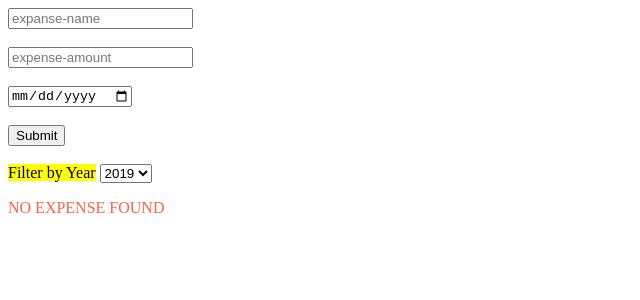
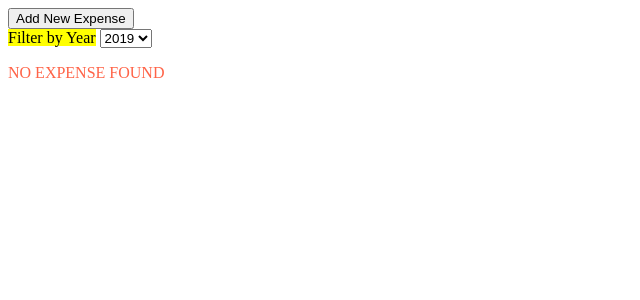
Before and after one commit to Iqbal-Farooq/React-js, a React (Create React App) app: page / in a window 1280 px wide. Shown: the top 300 px of the page, without its empty margins (0-640 px from the left). Built offline with nearby package versions, Linux system fonts and the light colour scheme.

Commit message:
working with form

```diff
--- a/src/components/Expenses/NewExpenses/Input.js
+++ b/src/components/Expenses/NewExpenses/Input.js
@@ -58,7 +58,7 @@ function Input(props){
                     <input type='number' id="amount" value={enteredAmount} placeholder="expense-amount" onChange={amountChanged}/><br /><br />
                     <input type='date'  id="date" value={entereDate} onChange={dateChanged}/> <br /><br />
                     {/* <button onClick={print} >Submit</button><br /><br /> */}
-                     <button >Submit</button><br /><br />
+                    <button onClick={props.onCancel}>Cancel</button>  <button >Submit</button><br /><br />
                     </form>
 
 
--- a/src/components/Expenses/NewExpenses/NewExpense.js
+++ b/src/components/Expenses/NewExpenses/NewExpense.js
@@ -1,7 +1,9 @@
-import React from 'react';
+import React,{useState} from 'react';
 import Input from './Input';
 
 const NewExpense=(props)=>{
+
+    const[Edit,setEdit]=useState(false);
 
     const onSaveDataHandler=(enteredExpenseData)=>{
 const expenseData={
@@ -11,8 +13,17 @@ const expenseData={
 props.onAddExpense(expenseData);
 
 }
+const EditHandler =()=>{
+    setEdit(true)
+}
+const  StopEdit=()=>{
+    setEdit(false)
+}
     return (
-        <Input onSaveData={onSaveDataHandler}/>
+        <>
+        {(!Edit &&<button onClick={EditHandler}>Add New Expense</button> )}
+      {Edit &&<Input onSaveData={onSaveDataHandler} onCancel={StopEdit} />}
+        </>
     )
 }
 export  default NewExpense;
```
